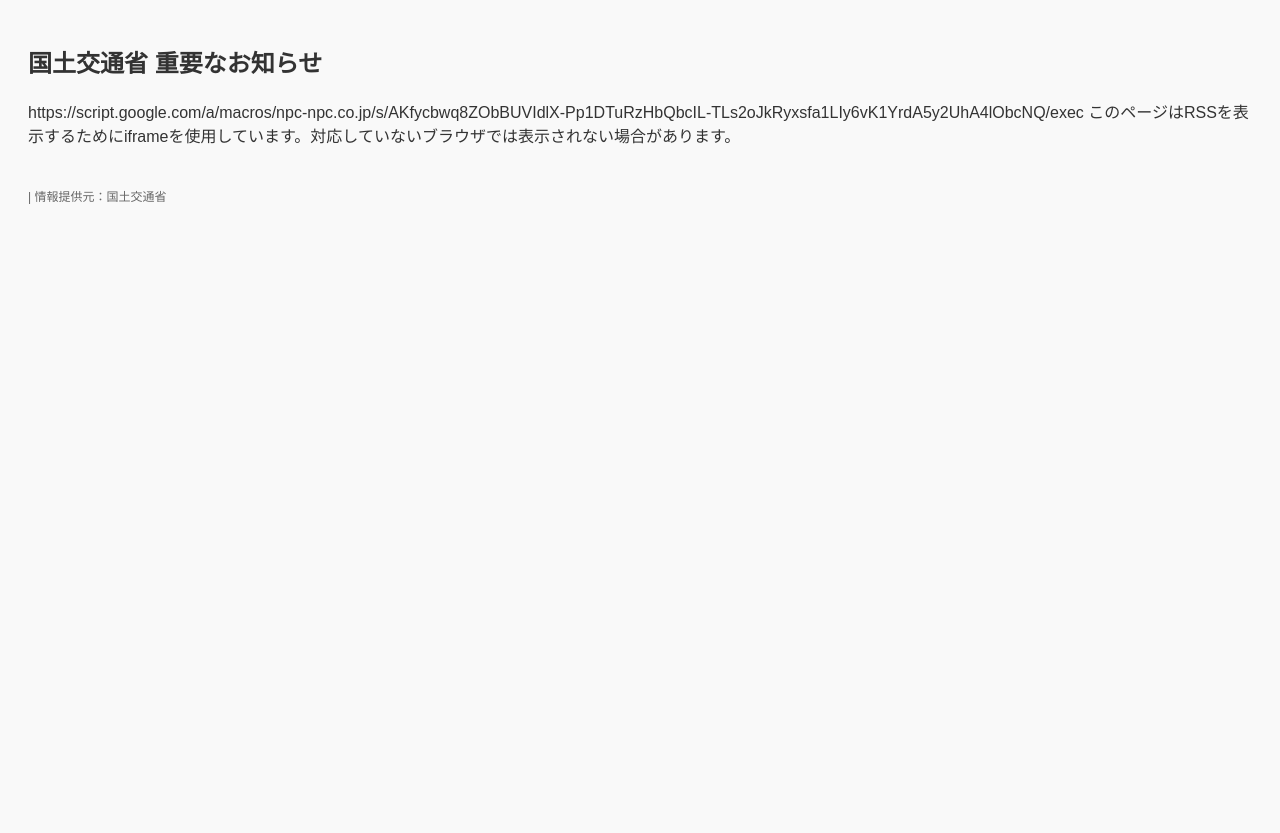
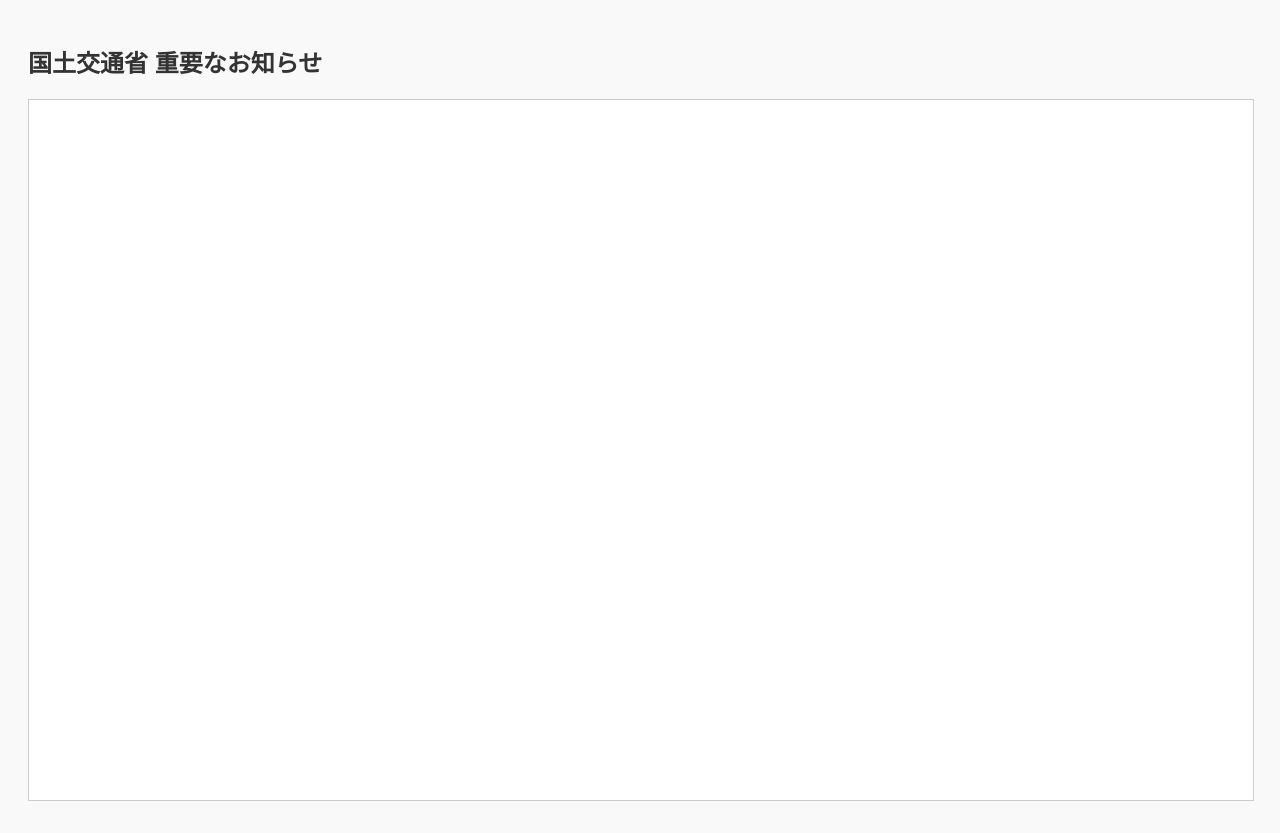
Before and after one commit to akaao1/mlit-rss-viewer, a plain HTML site: page index.html in a window 1280 px wide. Before the commit the page ends 800 px from the top, so only its background shows below. Drawn offline with Linux system fonts and the light colour scheme.

Commit message:
Update index.html

```diff
--- a/index.html
+++ b/index.html
@@ -30,12 +30,10 @@
 <body>
   <h1>国土交通省 重要なお知らせ</h1>
 
-  https://script.google.com/a/macros/npc-npc.co.jp/s/AKfycbwq8ZObBUVIdlX-Pp1DTuRzHbQbcIL-TLs2oJkRyxsfa1LIy6vK1YrdA5y2UhA4lObcNQ/exec
-    このページはRSSを表示するためにiframeを使用しています。対応していないブラウザでは表示されない場合があります。
-  </iframe>
+  <iframe src="https://script.google.com/a/macros/npc-npc.co.jp/s/AKfycbwq8ZObBUVIdlbcIL-TLs2oJkRyxsfa1LIy6vK1YrdA5y2UhA4lObcNQ/exec</iframe>
 
   <footer>
-     | 情報提供元：国土交通省
+    © 日本パーキング株式会社 | 情報提供元：国土交通省
   </footer>
 </body>
 </html>
```
